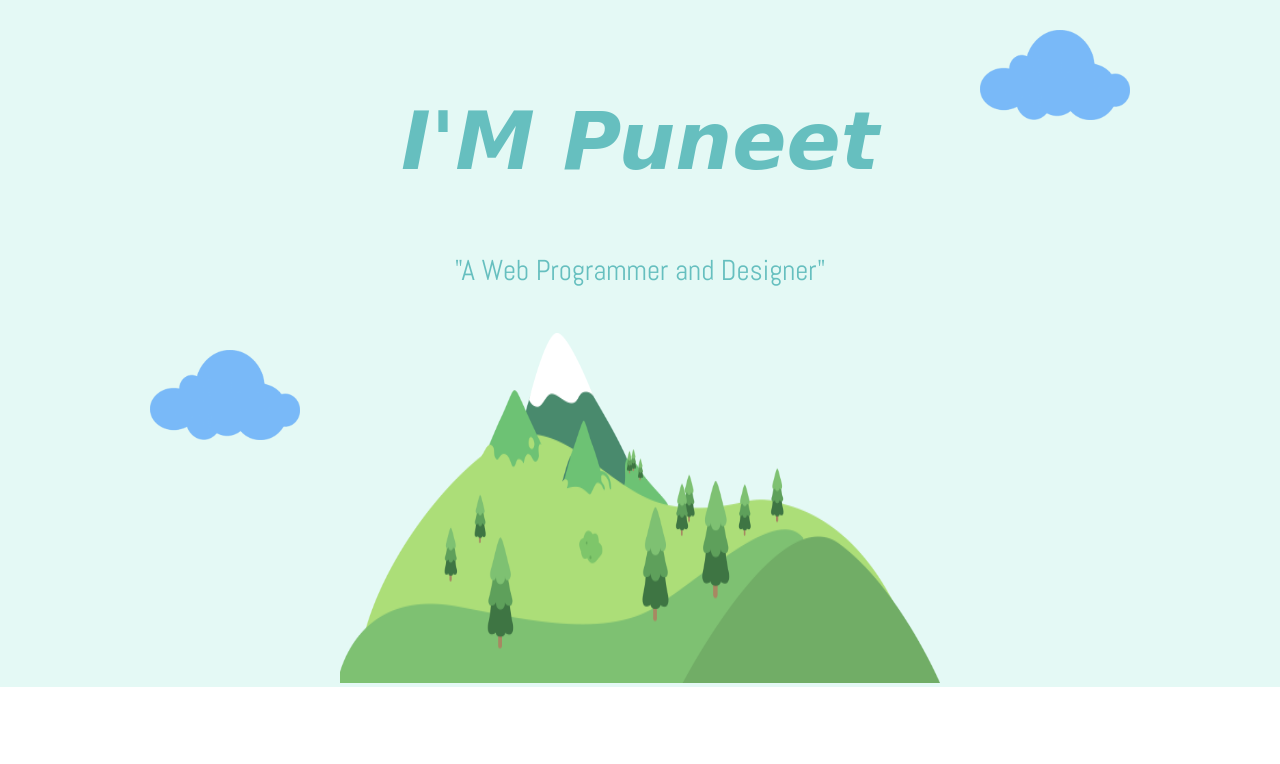
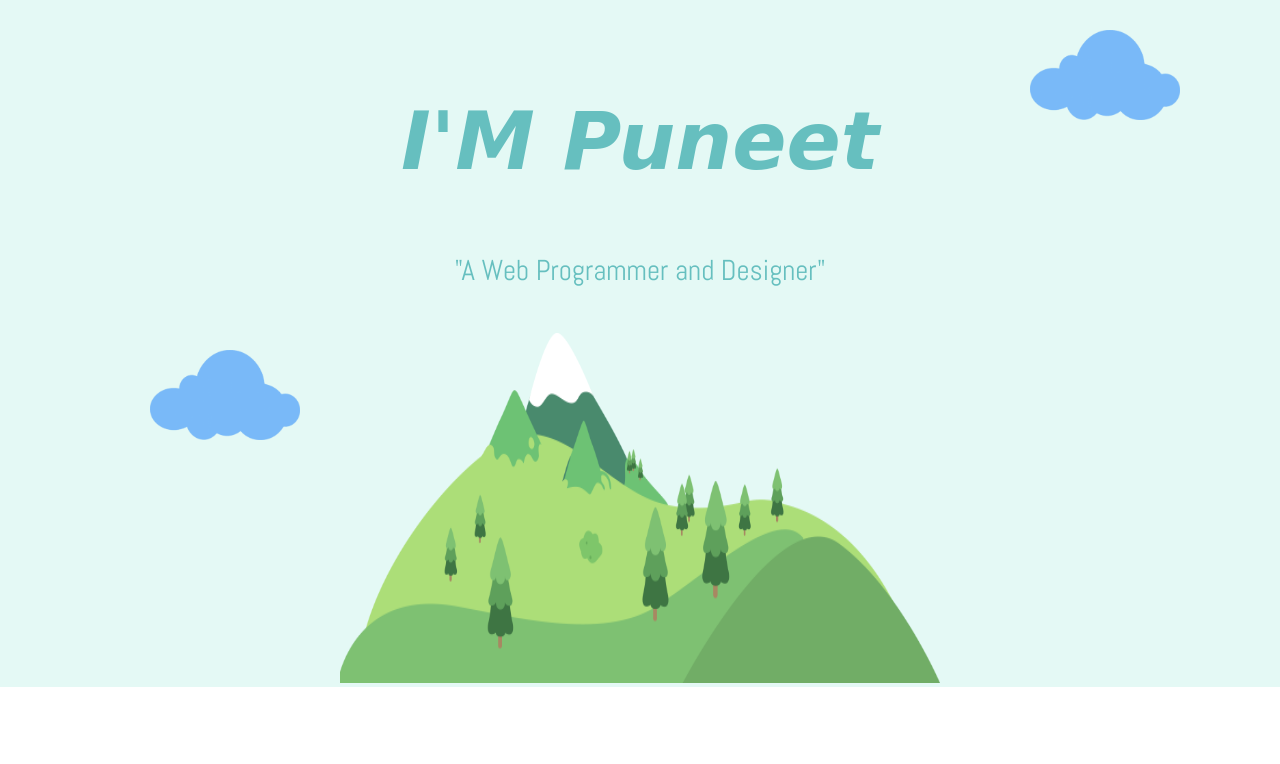
Before and after one commit to Puneetgautam2806/Personal-website, a plain HTML site: page index.html in a window 1280 px wide. Shown: the top 764 px of the page. Drawn offline with Linux system fonts and the light colour scheme; a web font is replaced by a local one.

Commit message:
Add files via upload

```diff
--- a/css/style.css
+++ b/css/style.css
@@ -96,7 +96,7 @@ padding: 30px 0 20px;
   width: 150px;
   position: absolute;
   top:30px;
-  right:150px;
+  right:100px;
 }
 
 .bottam-cloud {
```
